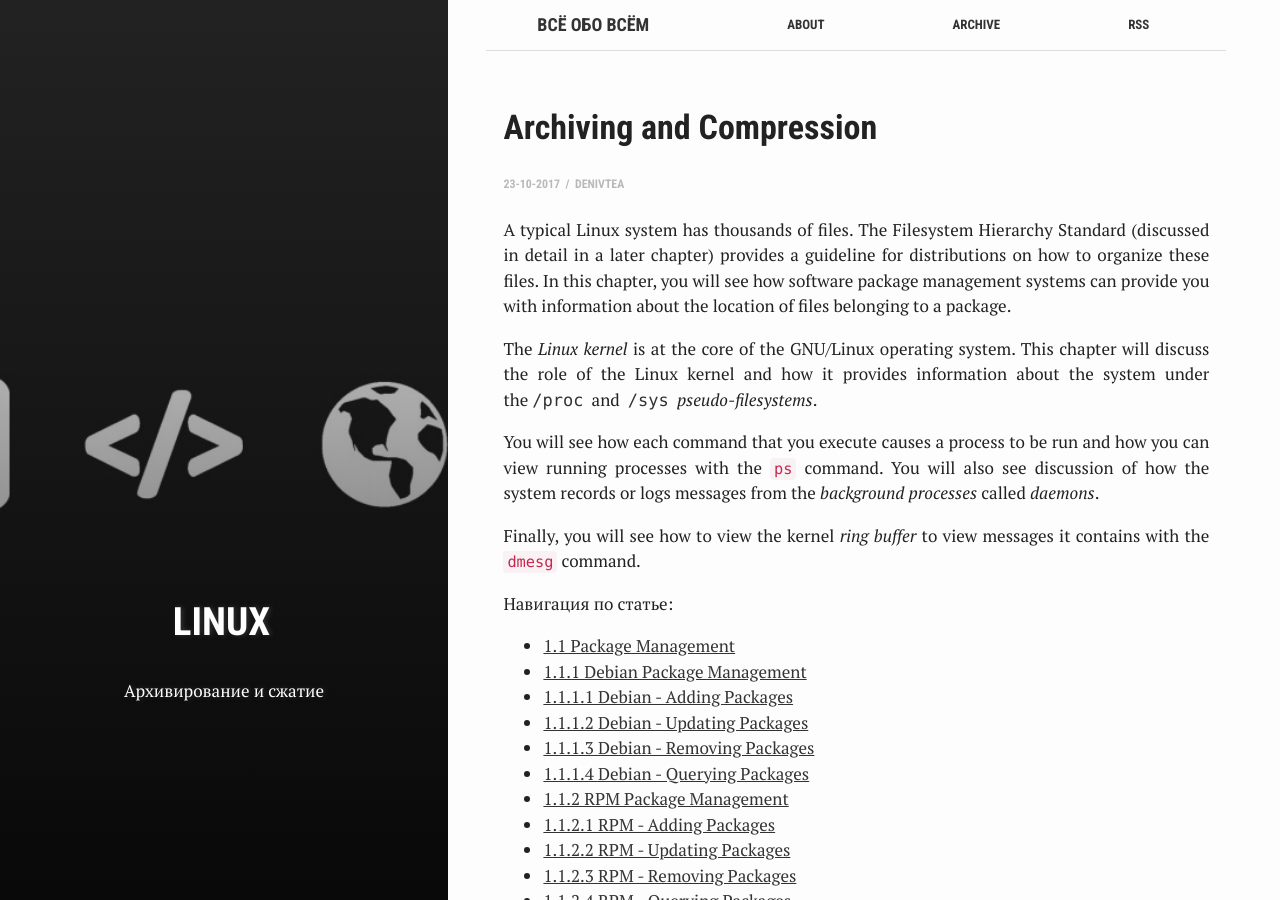
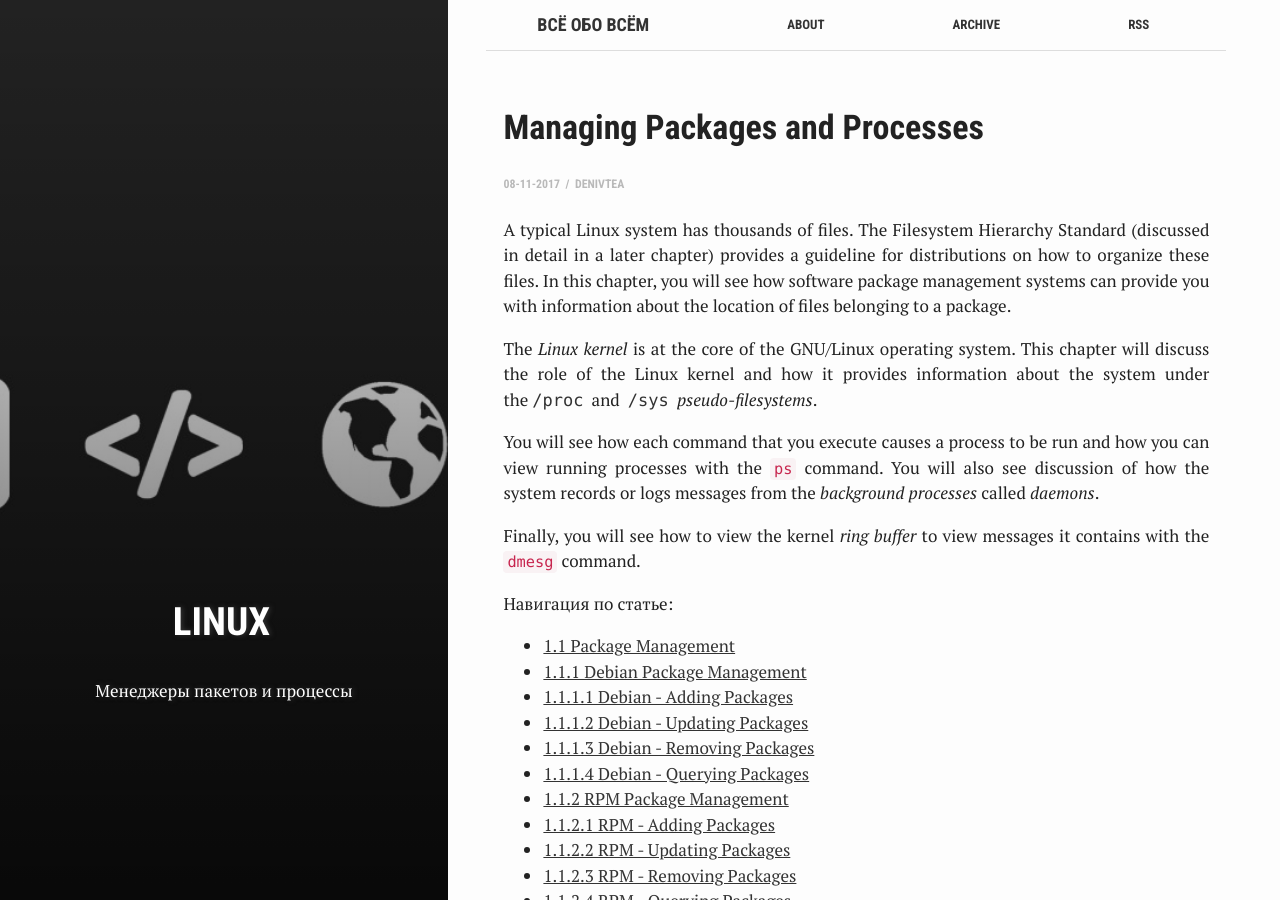
Before and after one commit to ghostmorgan/ghostmorgan.github.io, a Jekyll site: the page built from _posts/2017-11-08-packages_processes.md, in a window 1280 px wide and 900 px high. Built offline with Jekyll 4.4.1, drawn with Linux system fonts in a browser that asks for light colours; nearby versions of some CDN libraries; comment, search, counter and statistics services are not loaded; some of the changed text lies outside the part shown.

Commit message:
Update 2017-11-08-packages_processes.md

```diff
--- a/_posts/2017-11-08-packages_processes.md
+++ b/_posts/2017-11-08-packages_processes.md
@@ -2,10 +2,10 @@
 bg: "linux.jpg"
 layout: post
 comments: true
-title:  "Archiving and Compression"
-crawlertitle: "Archiving and Compression"
-summary: "Архивирование и сжатие"
-date:   2017-10-23 12:20:00 +0300
+title:  "Managing Packages and Processes"
+crawlertitle: "Managing Packages and Processes"
+summary: "Менеджеры пакетов и процессы"
+date:   2017-11-08 17:00:00 +0300
 categories: posts
 tags: ['linux']
 author: DenIvTea
```
